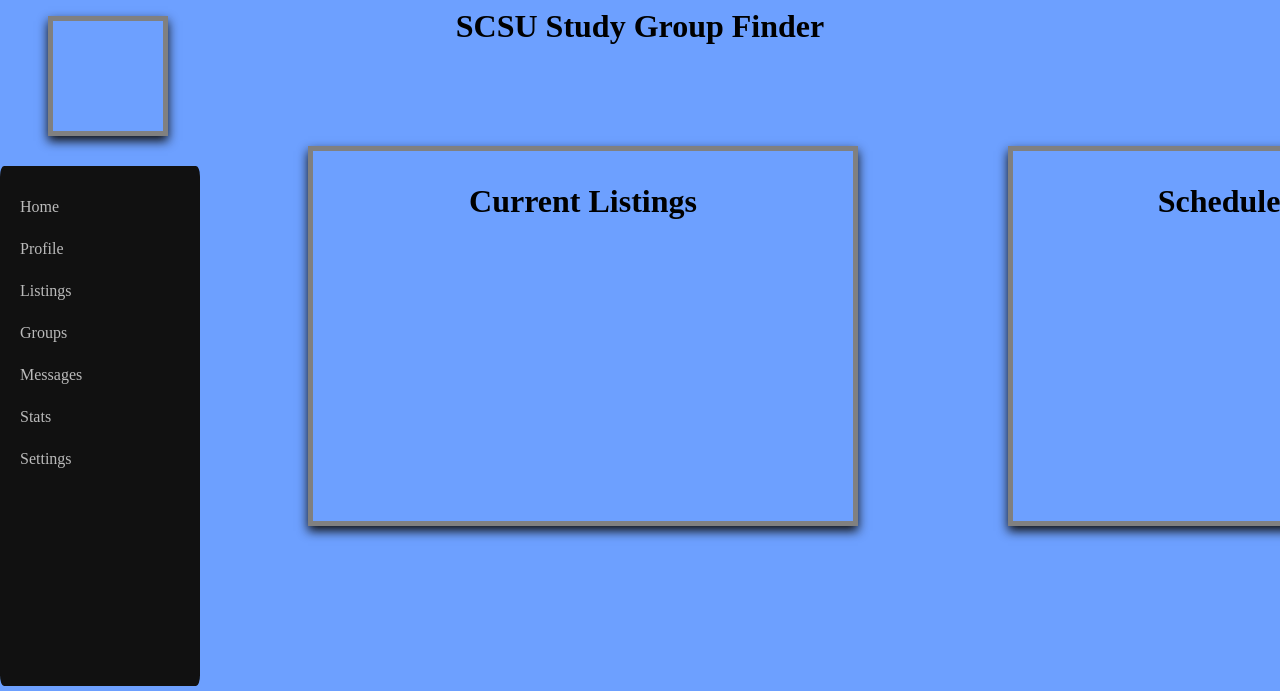
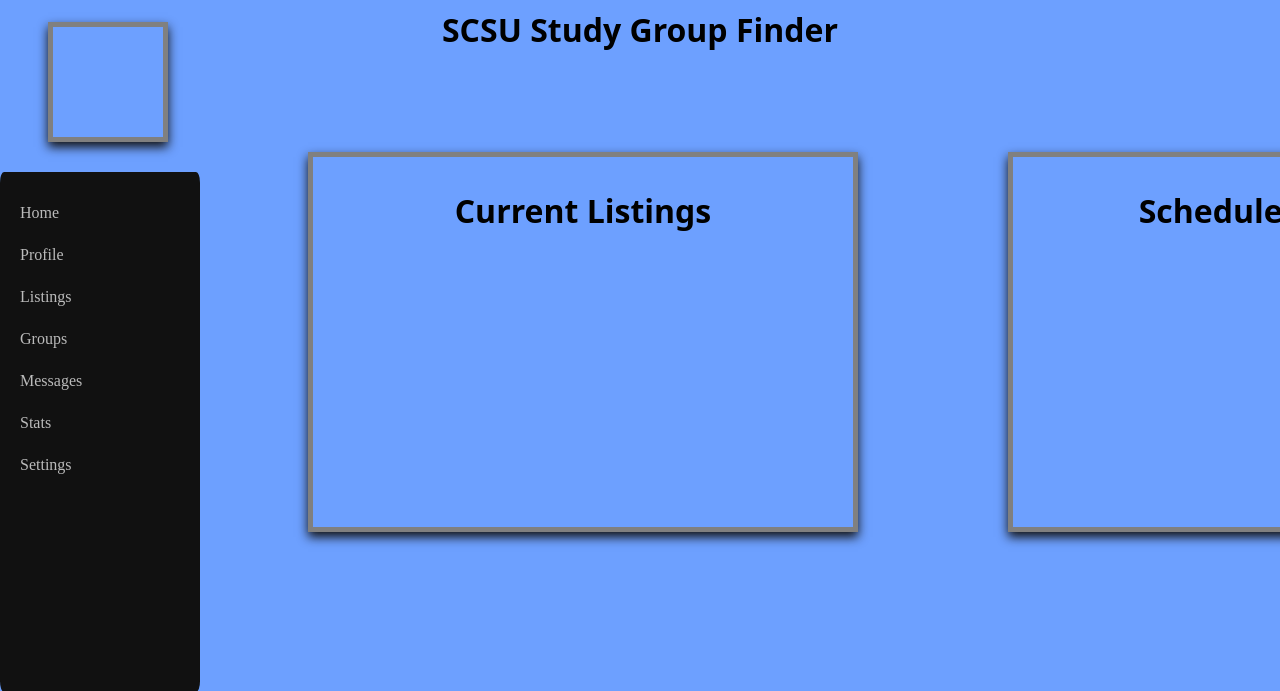
Before and after one commit to harshx1427/southern-study-scheduler, a Flask app: template app/templates/home.html in a window 1280 px wide. Shown: the top 691 px of the page. Run offline with Flask 3, Linux system fonts and the light colour scheme; the template is opened without the code that fills it, so the values that code supplies are empty.

Commit message:
modified:   app/static/home_styles.css

```diff
--- a/app/static/home_styles.css
+++ b/app/static/home_styles.css
@@ -10,6 +10,7 @@ body{
 }
 h1{
     text-align: center;
+    font-family: system-ui, -apple-system, BlinkMacSystemFont, 'Segoe UI', Roboto, Oxygen, Ubuntu, Cantarell, 'Open Sans', 'Helvetica Neue', sans-serif;
 }
 
 .menu {
```
